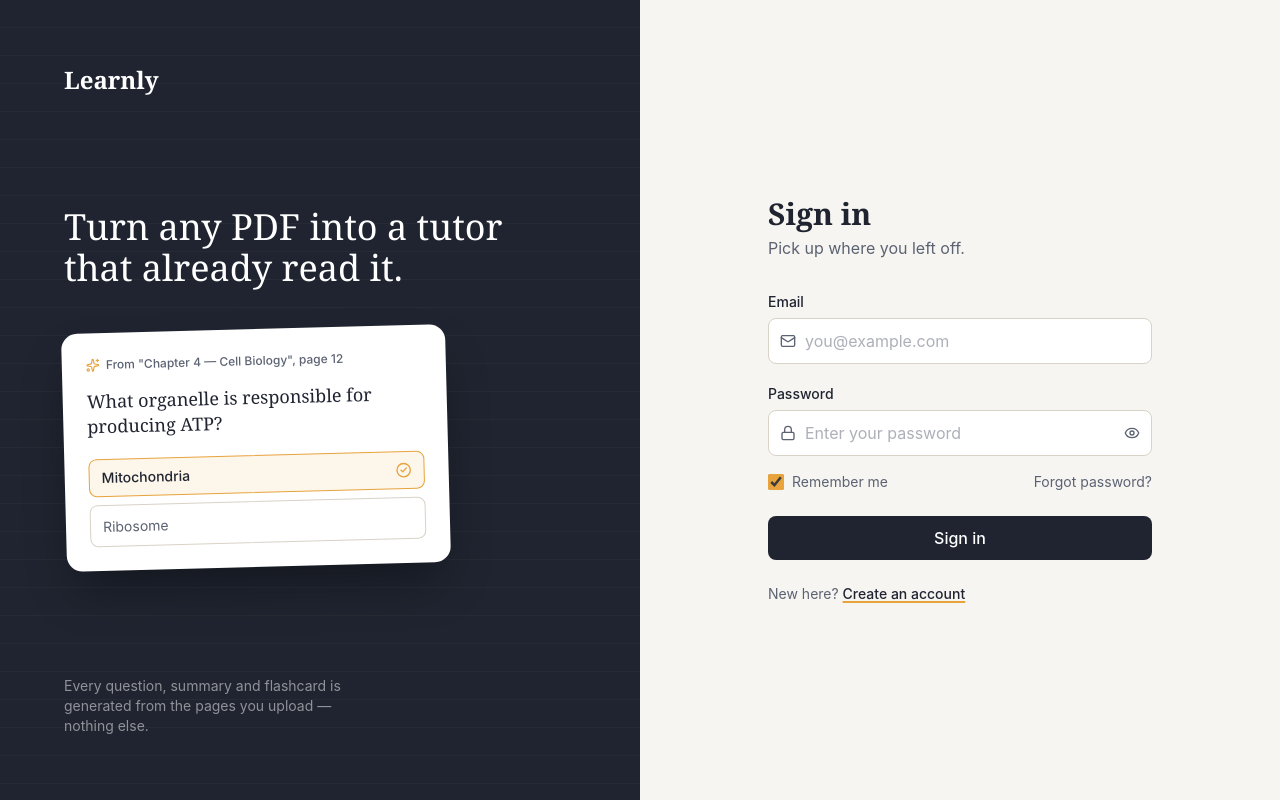
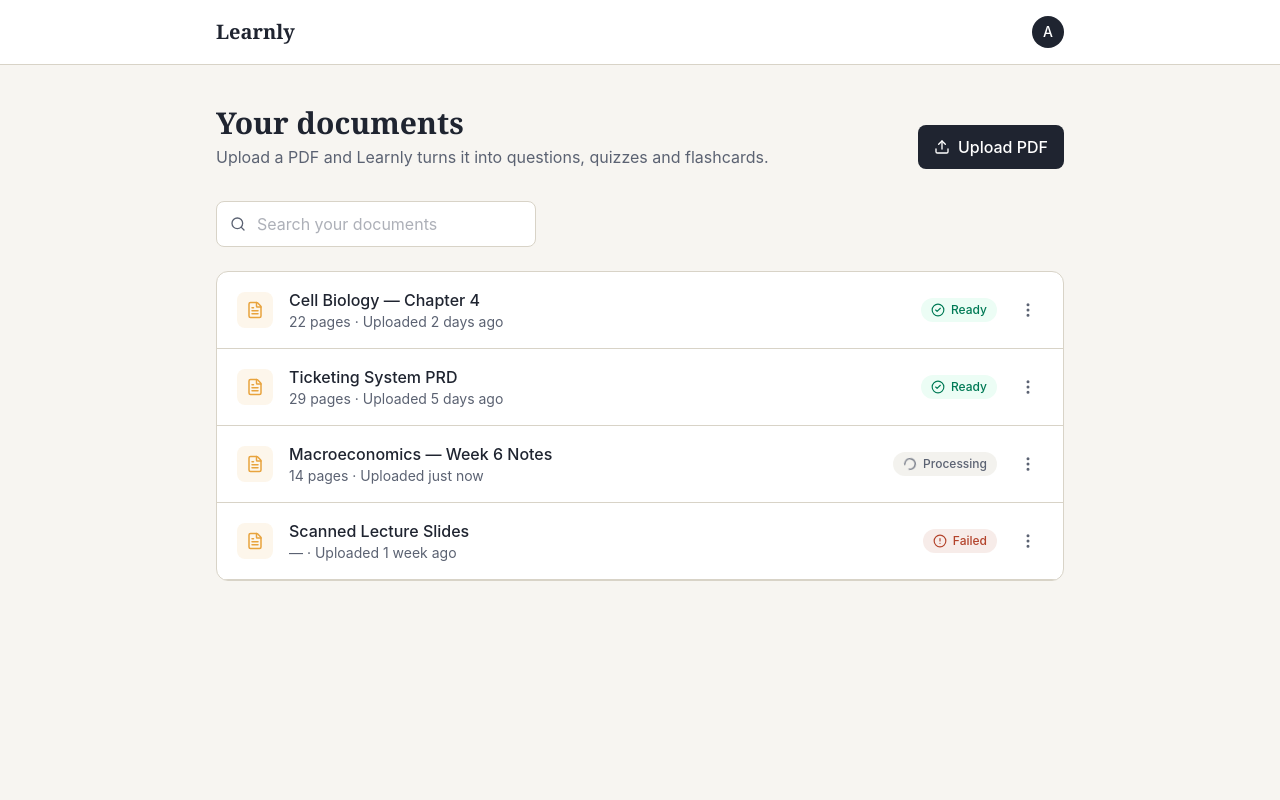
Before and after one commit to abhinavshr/learnly-frontend, a React (Vite) app: page / in a window 1280 px wide. Before the commit this address led to /login. Built offline with nearby package versions, Linux system fonts and the light colour scheme.

Commit message:
feat: add DashboardPage component with document management features

```diff
--- a/src/App.jsx
+++ b/src/App.jsx
@@ -1,6 +1,7 @@
 import { BrowserRouter, Routes, Route, Navigate } from "react-router-dom";
 import LoginPage from "./pages/LoginPage.jsx";
 import RegisterPage from "./pages/RegisterPage.jsx";
+import DashboardPage from "./pages/DashboardPage.jsx";
 
 export default function App() {
   return (
@@ -8,8 +9,8 @@ export default function App() {
       <Routes>
         <Route path="/login" element={<LoginPage />} />
         <Route path="/register" element={<RegisterPage />} />
-        {/* Dashboard, document workspace, etc. come next */}
-        <Route path="*" element={<Navigate to="/login" replace />} />
+        <Route path="/" element={<DashboardPage />} />
+        <Route path="*" element={<Navigate to="/" replace />} />
       </Routes>
     </BrowserRouter>
   );
--- /dev/null
+++ b/src/pages/DashboardPage.jsx
@@ -0,0 +1,175 @@
+import { useState } from "react";
+import { Link } from "react-router-dom";
+import {
+  Upload,
+  FileText,
+  MoreVertical,
+  Search,
+  CheckCircle2,
+  Loader2,
+  AlertCircle,
+} from "lucide-react";
+
+// Static placeholder data — no backend call yet
+const DOCUMENTS = [
+  {
+    id: 1,
+    title: "Cell Biology — Chapter 4",
+    pageCount: 22,
+    status: "ready",
+    uploadedAt: "2 days ago",
+  },
+  {
+    id: 2,
+    title: "Ticketing System PRD",
+    pageCount: 29,
+    status: "ready",
+    uploadedAt: "5 days ago",
+  },
+  {
+    id: 3,
+    title: "Macroeconomics — Week 6 Notes",
+    pageCount: 14,
+    status: "processing",
+    uploadedAt: "just now",
+  },
+  {
+    id: 4,
+    title: "Scanned Lecture Slides",
+    pageCount: null,
+    status: "failed",
+    uploadedAt: "1 week ago",
+  },
+];
+
+const STATUS_CONFIG = {
+  ready: { label: "Ready", icon: CheckCircle2, className: "text-emerald-700 bg-emerald-50" },
+  processing: { label: "Processing", icon: Loader2, className: "text-ink-soft bg-rule/30" },
+  failed: { label: "Failed", icon: AlertCircle, className: "text-error bg-error/10" },
+};
+
+function StatusPill({ status }) {
+  const config = STATUS_CONFIG[status];
+  const Icon = config.icon;
+  return (
+    <span
+      className={`inline-flex items-center gap-1.5 rounded-full px-2.5 py-1 text-xs font-medium ${config.className}`}
+    >
+      <Icon className={`w-3.5 h-3.5 ${status === "processing" ? "animate-spin" : ""}`} />
+      {config.label}
+    </span>
+  );
+}
+
+function DocumentRow({ doc }) {
+  const isUsable = doc.status === "ready";
+
+  const row = (
+    <div
+      className={`flex items-center gap-4 px-5 py-4 border-b border-rule
+        ${isUsable ? "hover:bg-paper cursor-pointer transition-colors" : ""}`}
+    >
+      <div className="w-9 h-9 rounded-lg bg-marigold/10 flex items-center justify-center shrink-0">
+        <FileText className="w-4.5 h-4.5 text-marigold" />
+      </div>
+
+      <div className="flex-1 min-w-0">
+        <p className="font-medium text-ink truncate">{doc.title}</p>
+        <p className="text-sm text-ink-soft">
+          {doc.pageCount ? `${doc.pageCount} pages` : "—"} · Uploaded {doc.uploadedAt}
+        </p>
+      </div>
+
+      <StatusPill status={doc.status} />
+
+      <button
+        onClick={(e) => e.preventDefault()}
+        className="p-1.5 rounded-md text-ink-soft hover:text-ink hover:bg-rule/30 transition-colors"
+        aria-label="More options"
+      >
+        <MoreVertical className="w-4.5 h-4.5" />
+      </button>
+    </div>
+  );
+
+  return isUsable ? (
+    <Link to={`/documents/${doc.id}`} className="block">
+      {row}
+    </Link>
+  ) : (
+    <div>{row}</div>
+  );
+}
+
+export default function DashboardPage() {
+  const [search, setSearch] = useState("");
+
+  const filtered = DOCUMENTS.filter((d) =>
+    d.title.toLowerCase().includes(search.toLowerCase())
+  );
+
+  return (
+    <div className="min-h-screen bg-paper">
+      {/* Topbar */}
+      <header className="border-b border-rule bg-white">
+        <div className="max-w-4xl mx-auto px-6 py-4 flex items-center justify-between">
+          <span className="font-serif text-xl font-semibold text-ink">Learnly</span>
+          <div className="w-8 h-8 rounded-full bg-ink text-white flex items-center justify-center text-sm font-medium">
+            A
+          </div>
+        </div>
+      </header>
+
+      <main className="max-w-4xl mx-auto px-6 py-10">
+        <div className="flex items-end justify-between mb-8">
+          <div>
+            <h1 className="font-serif text-3xl font-semibold text-ink mb-1">
+              Your documents
+            </h1>
+            <p className="text-ink-soft">
+              Upload a PDF and Learnly turns it into questions, quizzes and flashcards.
+            </p>
+          </div>
+
+          <button
+            className="inline-flex items-center gap-2 rounded-lg bg-ink text-white font-medium
+              px-4 py-2.5 hover:bg-ink/90 active:scale-[0.99] transition-all shrink-0
+              focus:outline-none focus:ring-4 focus:ring-marigold/30"
+          >
+            <Upload className="w-4 h-4" />
+            Upload PDF
+          </button>
+        </div>
+
+        {/* Search */}
+        <div className="relative mb-6">
+          <Search className="w-4 h-4 text-ink-soft absolute left-3.5 top-1/2 -translate-y-1/2" />
+          <input
+            type="text"
+            value={search}
+            onChange={(e) => setSearch(e.target.value)}
+            placeholder="Search your documents"
+            className="w-full sm:w-80 rounded-lg border border-rule bg-white pl-10 pr-3 py-2.5
+              text-ink placeholder:text-ink-soft/50 focus:outline-none focus:ring-4
+              focus:ring-marigold/20 focus:border-marigold transition-shadow"
+          />
+        </div>
+
+        {/* Document list */}
+        {filtered.length > 0 ? (
+          <div className="rounded-xl border border-rule bg-white overflow-hidden">
+            {filtered.map((doc) => (
+              <DocumentRow key={doc.id} doc={doc} />
+            ))}
+          </div>
+        ) : (
+          <div className="rounded-xl border border-dashed border-rule bg-white py-16 text-center">
+            <FileText className="w-8 h-8 text-ink-soft mx-auto mb-3" />
+            <p className="font-medium text-ink mb-1">No documents match "{search}"</p>
+            <p className="text-sm text-ink-soft">Try a different search, or upload something new.</p>
+          </div>
+        )}
+      </main>
+    </div>
+  );
+}
```
